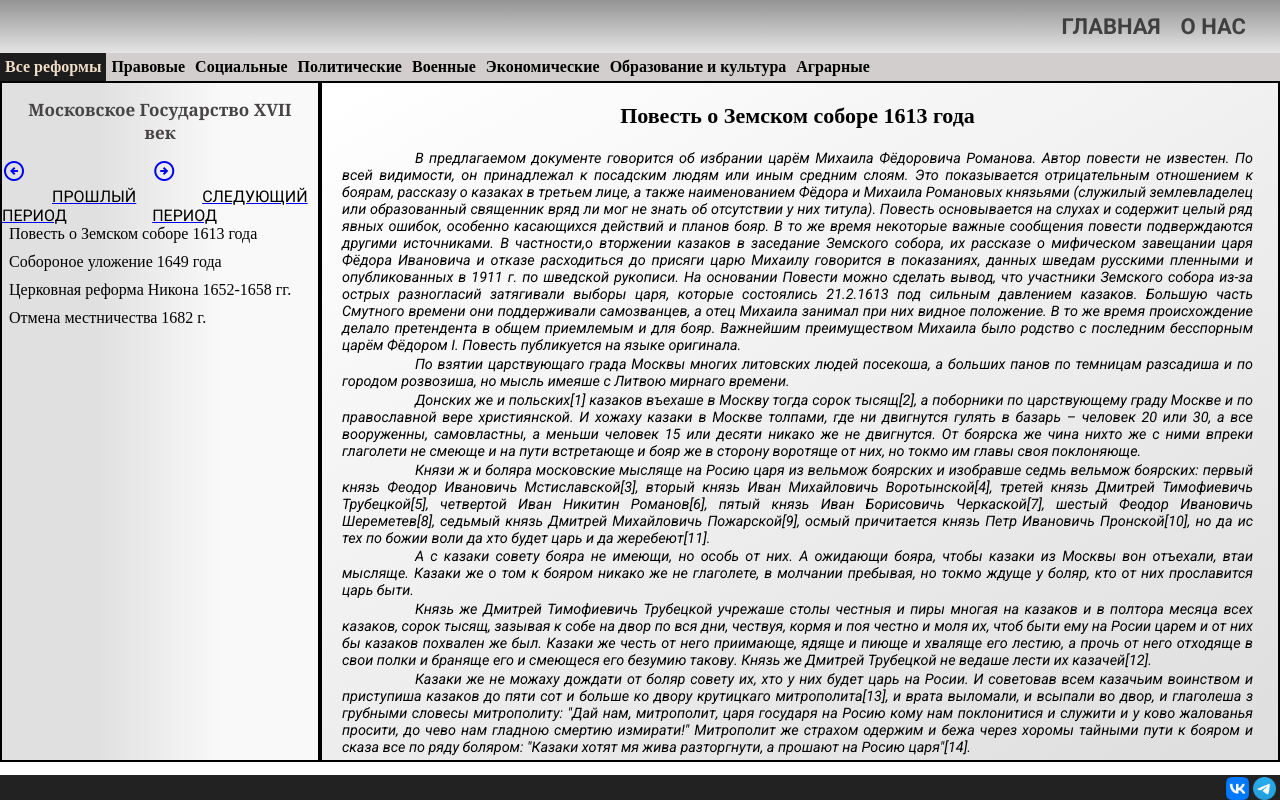
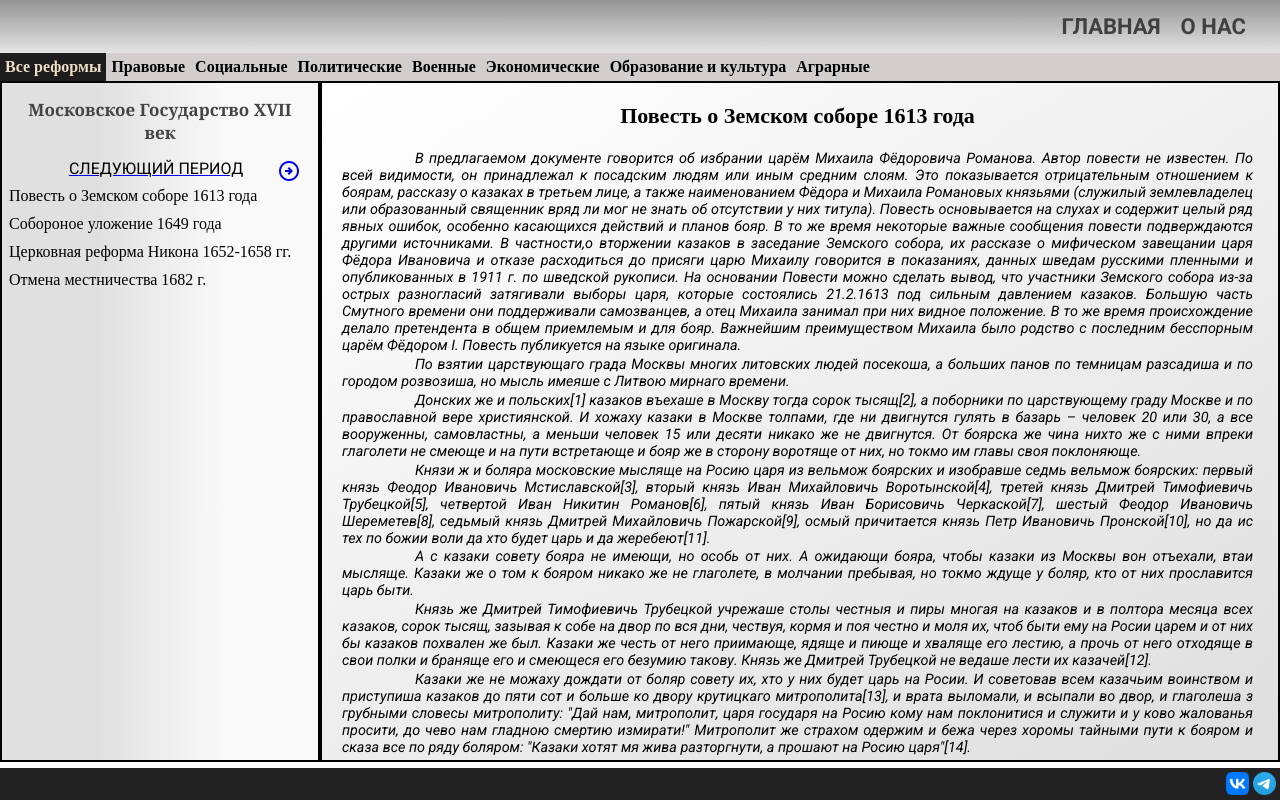
Before and after one commit to DjonniStorm/history, a website: page pages/XVII_century.html in a window 1280 px wide. Drawn offline with nearby package versions, Linux system fonts and the light colour scheme.

Commit message:
чуть чуть подправлено

```diff
--- a/pages/XVII_century.html
+++ b/pages/XVII_century.html
@@ -50,17 +50,13 @@
                 <div id="reverse">
                     <h2>Московское Государство XVII век</h2>
                     <div class="navPages">
-                        <a id="leftHref" href="../pages/XVII_century.html">
-                            <span class="material-symbols-outlined">
-                                arrow_circle_left
-                            </span>
-                            <p>прошлый период</p>
+                        <a href="../pages/XVIII_century.html">
+                            <p>следующий период</p>
                         </a>
-                        <a href="../pages/XIX_century.part1.html">
+                        <a href="../pages/XVIII_century.html">
                             <span class="material-symbols-outlined">
                                 arrow_circle_right
                             </span>
-                            <p>следующий период</p>
                         </a>
                     </div>
                     <ul>
@@ -278,8 +274,12 @@
     </main>
     <footer>
         <div class="foot">
-            <img src="../images/icons/VK_Compact_Logo_(2021-present).svg.png" alt="vk">
-            <img src="../images/icons/tg.png" alt="tg">
+            <a href="https://vk.com/humstar" target="_blank">
+                <img src="../images/icons/VK_Compact_Logo_(2021-present).svg.png" alt="vk">
+            </a>
+            <a href="https://vk.com/id617145792" target="_blank">
+                <img src="../images/icons/tg.png" alt="tg">
+            </a>
         </div>
     </footer>
     </body>
--- a/styles/mrStyle.css
+++ b/styles/mrStyle.css
@@ -1,8 +1,8 @@
+@import url('https://fonts.googleapis.com/css2?family=Roboto:ital,wght@0,100;0,300;0,400;0,500;0,700;0,900;1,100;1,300;1,400;1,500;1,700;1,900&display=swap');
 * {
     margin: 0;
     padding: 0;
 }
-@import url('https://fonts.googleapis.com/css2?family=Roboto:ital,wght@0,100;0,300;0,400;0,500;0,700;0,900;1,100;1,300;1,400;1,500;1,700;1,900&display=swap');
 html {
     height: 100%;
 }
@@ -47,7 +47,7 @@ main h1, h3 {
     border: 2px solid #000;
     background: linear-gradient(0.25turn, var(--menu-background-color1) 30%, var(--menu-background-color2) 70%);
     overflow-y: scroll;
-    height: 84.6vh;
+    height: 83.6vh;
     direction: rtl;
 }
 #reverse {direction: ltr;}
@@ -87,7 +87,7 @@ main h1, h3 {
 #content {
     padding: 0 25px 0 20px;
     overflow-y: scroll;
-    height: 84.6vh;
+    height: 83.6vh;
     border: 2px solid #000;
     background: linear-gradient(-30deg, var(--content-background-color) 2%, #FFF 98% 2%);
 }
@@ -136,6 +136,11 @@ main h1, h3 {
     display: flex;
     justify-content: space-around;
     text-decoration: none;
+    color: #000;
+}
+.navPages a {
+    text-decoration: none;
+    color: #000;
 }
 .navPages p {
     color: #000;
--- a/styles/slavaStyle.css
+++ b/styles/slavaStyle.css
@@ -1,8 +1,8 @@
+@import url('https://fonts.googleapis.com/css2?family=Roboto:ital,wght@0,100;0,300;0,400;0,500;0,700;0,900;1,100;1,300;1,400;1,500;1,700;1,900&display=swap');
 *{
     margin: 0;
     padding: 0;
 }
-@import url('https://fonts.googleapis.com/css2?family=Roboto:ital,wght@0,100;0,300;0,400;0,500;0,700;0,900;1,100;1,300;1,400;1,500;1,700;1,900&display=swap');
 html {
     height: 100%;
 }
--- a/styles/style.css
+++ b/styles/style.css
@@ -104,6 +104,7 @@ main .content {
 .mainImg h3 {
     font-size: 33px;
     margin-bottom: 2px;
+    user-select: none;
 }
 .mainImg h4 {
     font-size: 16px;
@@ -247,6 +248,7 @@ main .content {
     display: flex;
     overflow-y: scroll;
     overflow-y: auto;
+    user-select: none;
 }
 .timeline p {
     color: black;
```
Also changed, not shown: index.html (+3 -3 lines), pages/XIX_century.part1.html (+8 -3 lines), pages/XIX_century.part2.html (+15 -3 lines), pages/XVIII_century.html (+7 -3 lines), pages/XX_century.html (+7 -3 lines), pages/about.html (+7 -0 lines).
